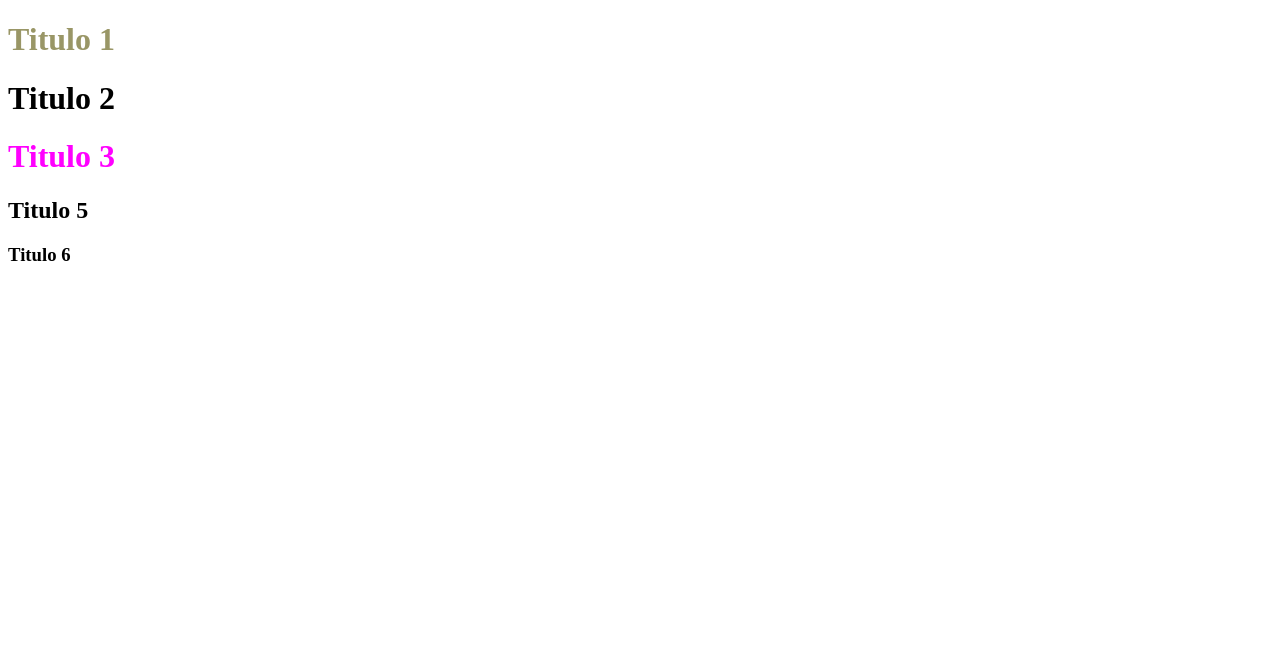
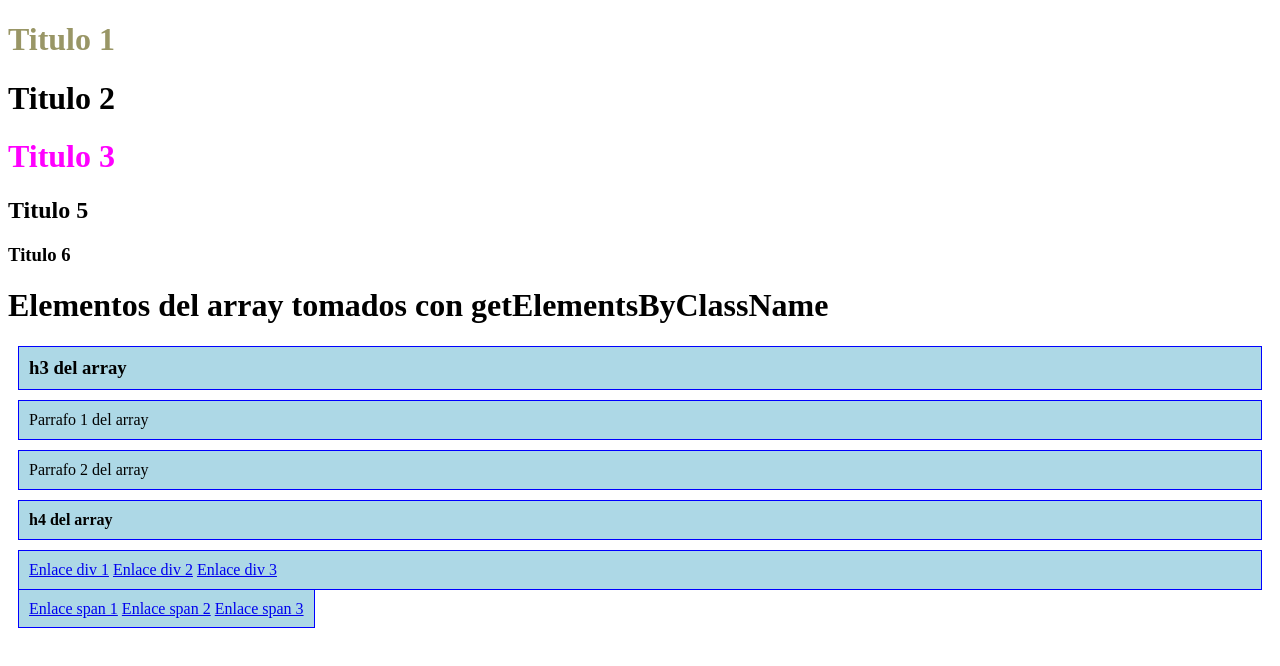
Before and after one commit to dgutper960/Manejo-DOM-JavaScript, a plain HTML site: page Manejo de atributos/07-style-inline/index.html in a window 1280 px wide. Drawn offline with Linux system fonts and the light colour scheme.

Commit message:
fin bloque 1

```diff
--- a/Manejo de atributos/07-style-inline/index.html
+++ b/Manejo de atributos/07-style-inline/index.html
@@ -13,6 +13,22 @@
     <h2>Titulo 5</h2>
     <h3>Titulo 6</h3>
 
+    <h1>Elementos del array tomados con getElementsByClassName</h1>
+    <h3 class="array">h3 del array</h3>
+    <p class="array">Parrafo 1 del array</p>
+    <p class="array">Parrafo 2 del array</p>
+    <h4 class="array">h4 del array</h4>
+    <div class="array">
+      <a href="#">Enlace div 1</a>
+      <a href="#">Enlace div 2</a>
+      <a href="#">Enlace div 3</a>
+    </div>
+    <span class="array">
+      <a href="#">Enlace span 1</a>
+      <a href="#">Enlace span 2</a>
+      <a href="#">Enlace span 3</a>
+    </span>
+
     <script>
       //vamos a tomar el primer titulo (h1) con querySelector
       var titulo = document.querySelector("h1");
@@ -27,6 +43,20 @@
       //vamos a tomar el primer titulo (h2) con querySelector
       var tituloH2 = document.querySelector("h2");
       tituloH2.style.display = "none";
+
+      // Vamos a obtener un HTML COLLECTION de elementos mediante nombre de clase
+      // Aplicaremos estilos a estos elementos mediante foreach
+      let element_list = document.getElementsByClassName("array");
+      // recorremos los elementos y le aplicamos estilos (borde de color)
+      // se debe recorrer con un ford normal ya que se trata de un html collection
+      for(let i = 0; i<element_list.length; i++){
+        element_list[i].style.border = "1px solid blue";
+        element_list[i].style.backgroundColor = "lightblue";
+        element_list[i].style.padding = "10px";
+        element_list[i].style.margin = "10px";
+
+      }
+
     </script>
     <!-- igualmente podrémos modificar diferentes estilos -->
   </body>
--- a/Manejo de atributos/08-add-class/style.css
+++ b/Manejo de atributos/08-style-add-class/style.css
@@ -20,3 +20,8 @@ body{
     background-color: antiquewhite;
     color: darkblue;
 }
+
+.pruebas{
+    /* background-color: lightblue;
+    margin: auto; */
+}
```
Also changed, not shown: Manejo de atributos/08-style-add-class/index.html (renamed from Manejo de atributos/08-add-class/index.html, +1 -1 lines).
